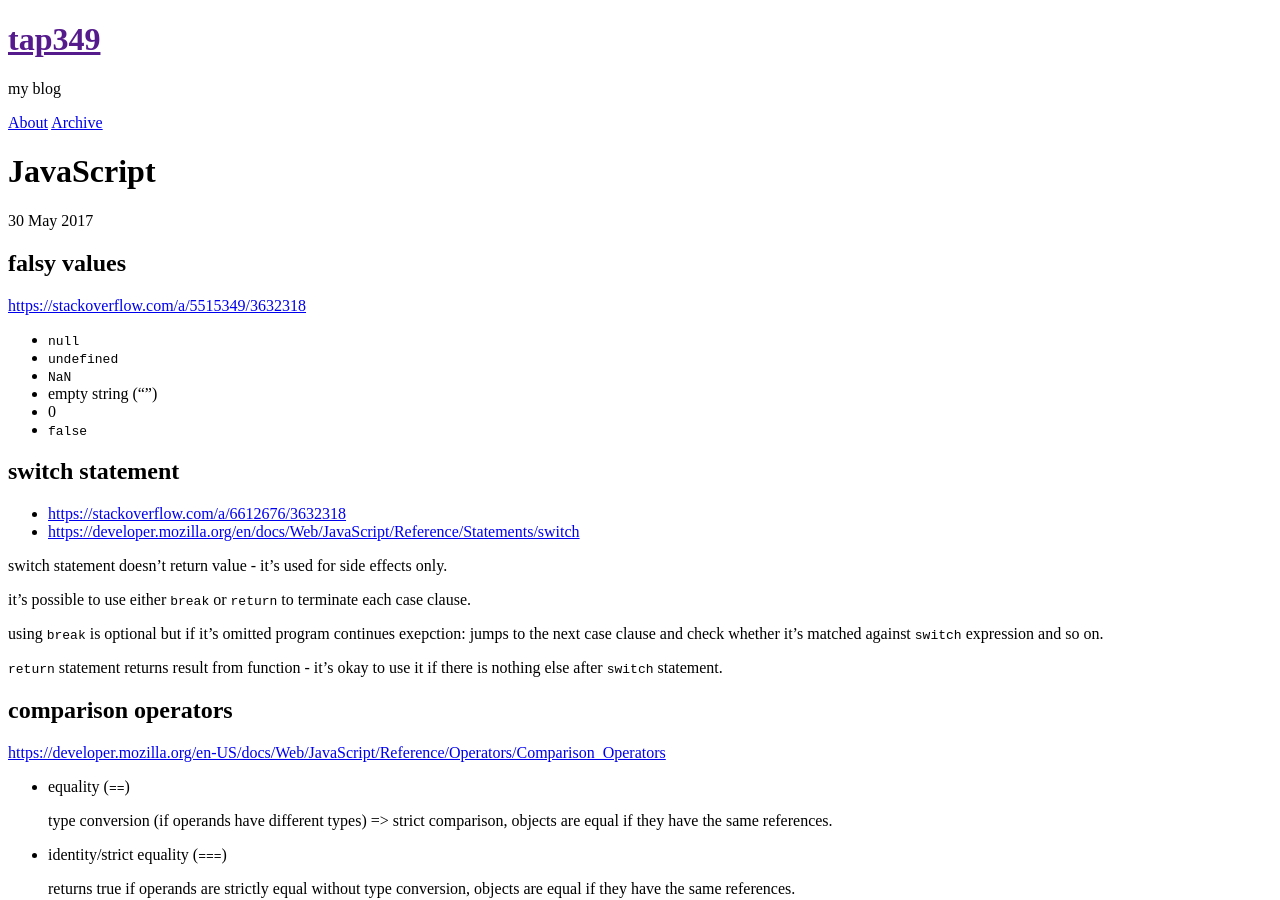
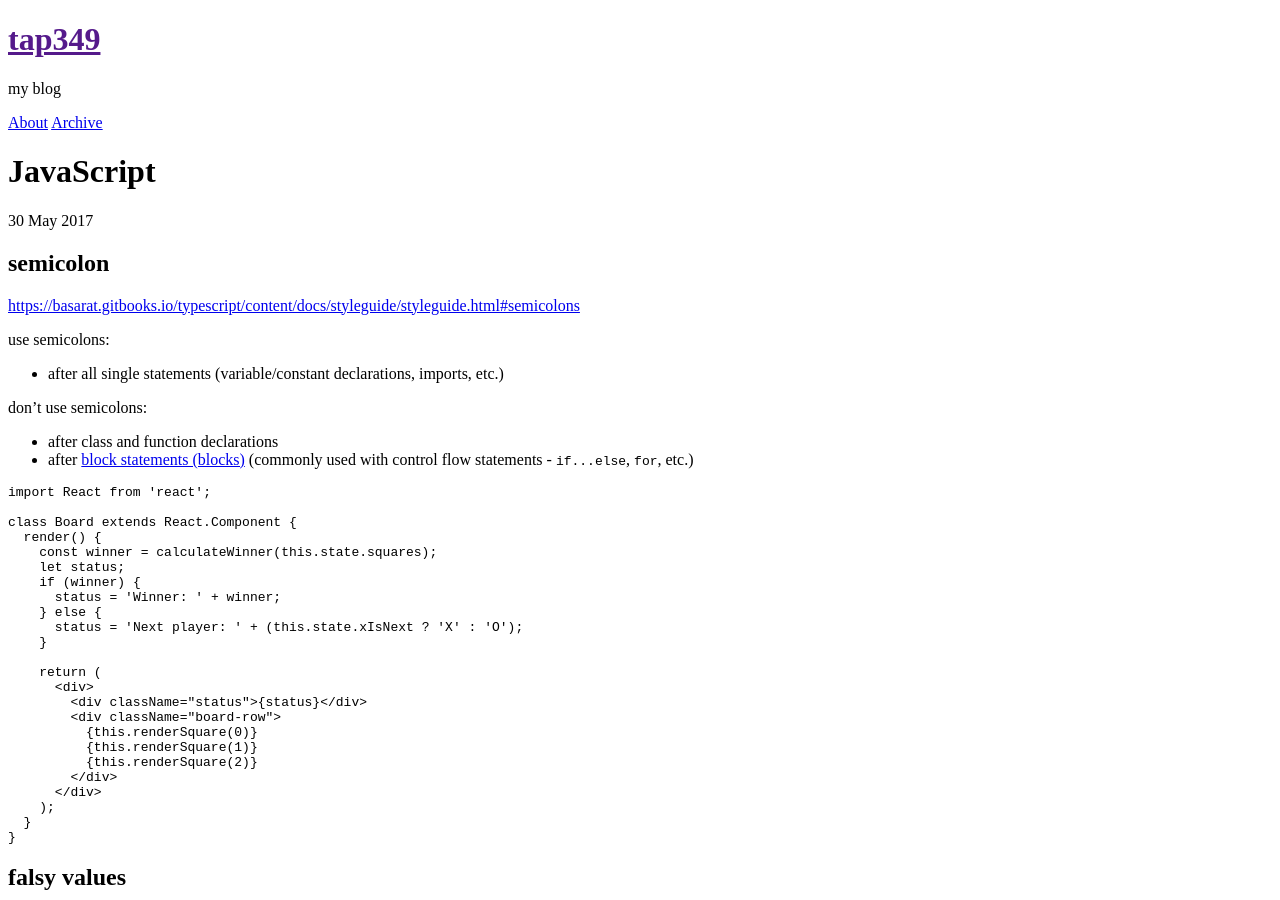
Before and after one commit to tap349/tap349.github.io, a Jekyll site: the page built from _posts/2017-05-30-javascript.md, in a window 1280 px wide and 900 px high. Built offline with Jekyll 4.4.1, drawn with Linux system fonts in a browser that asks for light colours.

Commit message:
update 2017-06-02_18:08:54

````diff
--- a/_posts/2017-05-30-javascript.md
+++ b/_posts/2017-05-30-javascript.md
@@ -7,6 +7,47 @@ categories: [js]
 ---
 
 <!-- more -->
+
+## semicolon
+
+<https://basarat.gitbooks.io/typescript/content/docs/styleguide/styleguide.html#semicolons>
+
+use semicolons:
+
+- after all single statements (variable/constant declarations, imports, etc.)
+
+don't use semicolons:
+
+- after class and function declarations
+- after [block statements (blocks)](https://developer.mozilla.org/en/docs/Web/JavaScript/Reference/Statements/block)
+  (commonly used with control flow statements - `if...else`, `for`, etc.)
+
+```javascript
+import React from 'react';
+
+class Board extends React.Component {
+  render() {
+    const winner = calculateWinner(this.state.squares);
+    let status;
+    if (winner) {
+      status = 'Winner: ' + winner;
+    } else {
+      status = 'Next player: ' + (this.state.xIsNext ? 'X' : 'O');
+    }
+
+    return (
+      <div>
+        <div className="status">{status}</div>
+        <div className="board-row">
+          {this.renderSquare(0)}
+          {this.renderSquare(1)}
+          {this.renderSquare(2)}
+        </div>
+      </div>
+    );
+  }
+}
+```
 
 ## falsy values
 
````
